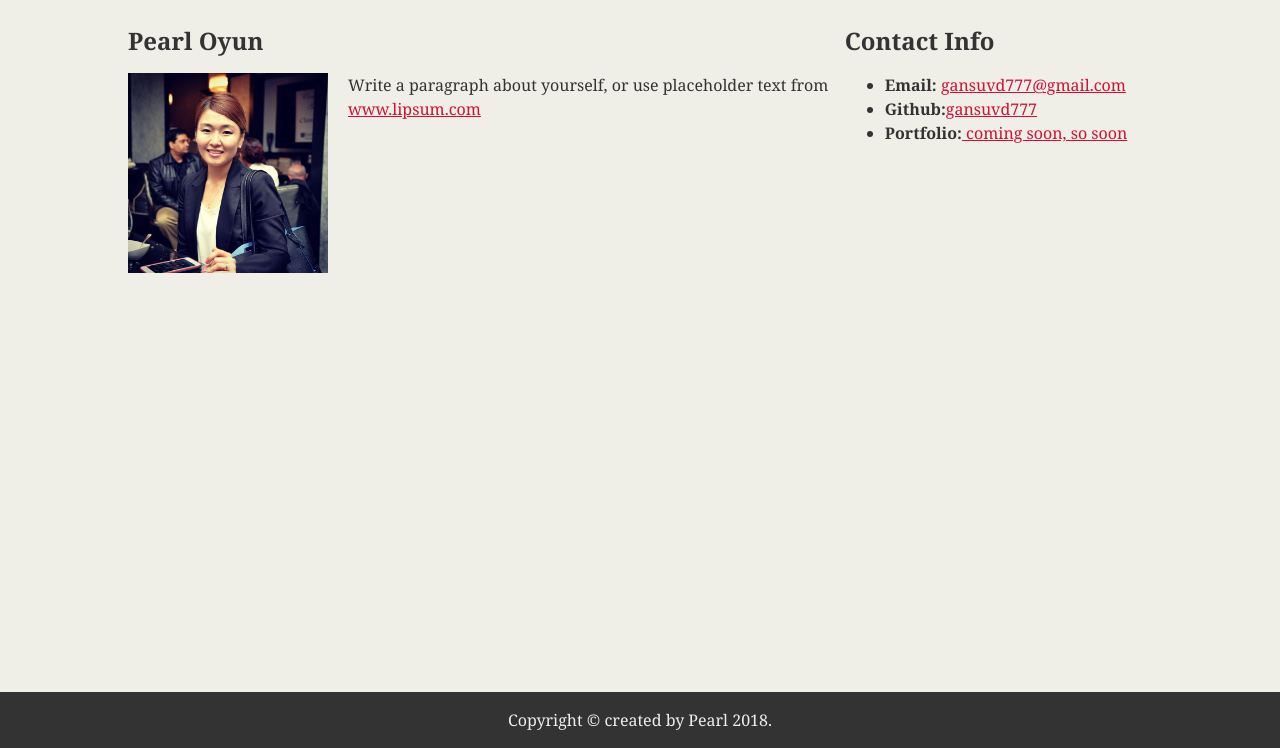
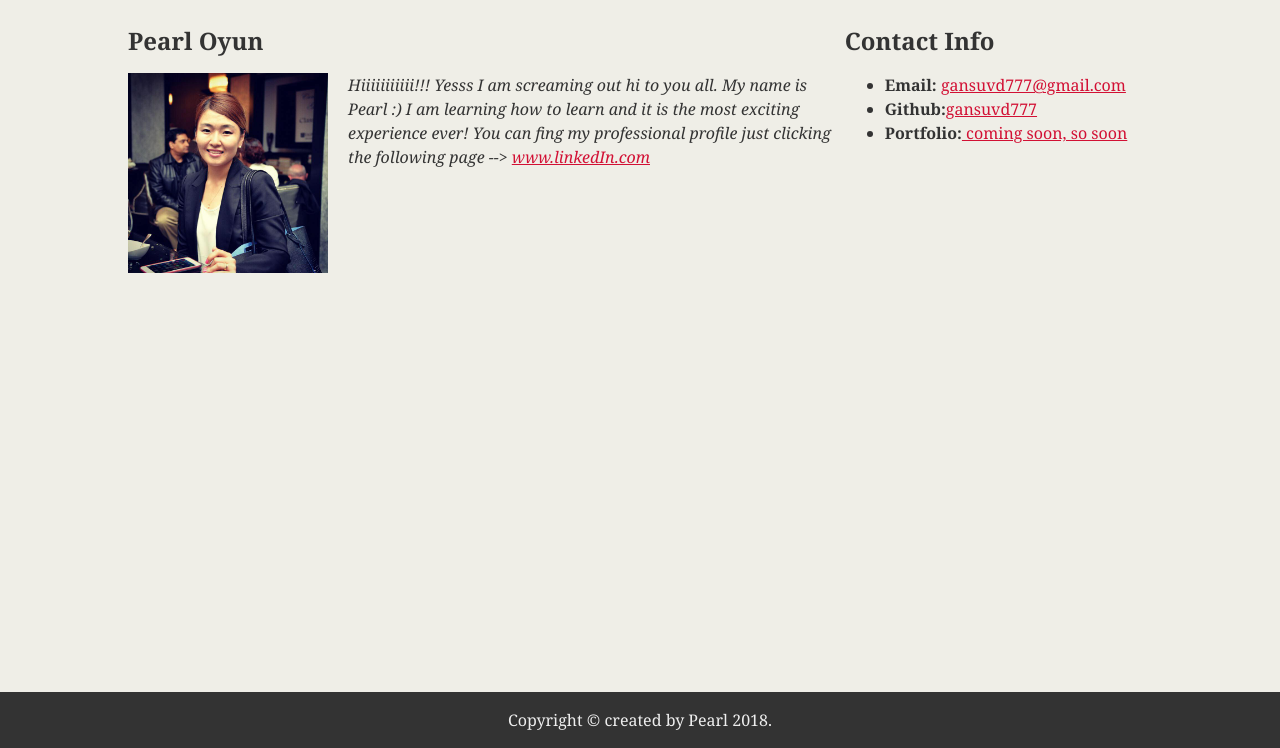
Before and after one commit to gansuvd777/pearlbio, a plain HTML site: page index.html in a window 1280 px wide. Shown: the part 52-800 px from the top of the page. Drawn offline with Linux system fonts and the light colour scheme.

Commit message:
adding paragraph

```diff
--- a/index.html
+++ b/index.html
@@ -20,7 +20,8 @@
         <section id="main-bio">
             <h2>Pearl Oyun</h2>
             <img id="bio-image" src="profile.jpg" height="200px" width="200px" alt="">
-            <p>Write a paragraph about yourself, or use placeholder text from <a href="http:www.lipsum.com" target="_blank">www.lipsum.com</a> </p>
+            <p class="paragraph1">Hiiiiiiiiiii!!! Yesss I am screaming out hi to you all. My name is Pearl :) I am learning how to learn and it is the most exciting experience ever!
+                You can fing my professional profile just clicking the following page --> <a href="https://www.linkedin.com/in/pearl-oyunbaatar-33562666/" target="_blank">www.linkedIn.com</a> </p>
         </section>
 
         <section id="contact-info">
--- a/style.css
+++ b/style.css
@@ -23,6 +23,10 @@ h2 {
 .container {
     width: 1024px;
     margin: 0 auto;
+}
+
+.paragraph1 {
+    font-style: italic;
 }
 
 #main-bio, #contact-info, #bio-image {
```
